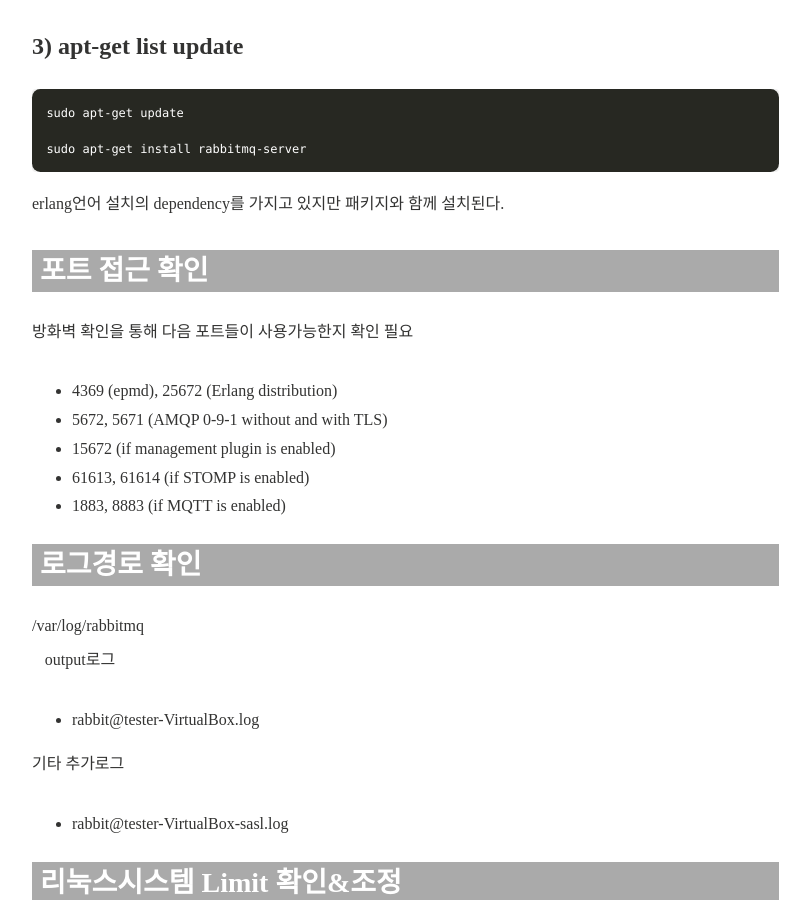
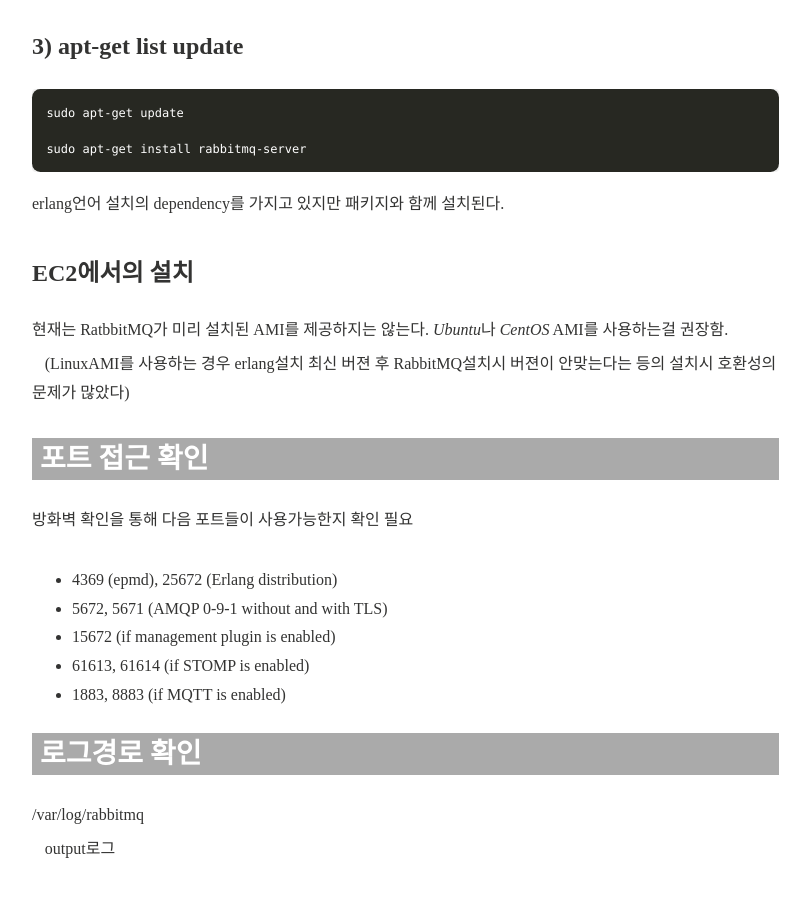
Before and after one commit to gjchoi/gjchoi.github.io, a Jekyll site: the page built from _posts/2016-03-03-rabbit-mq-설치및환경설정.md, in a window 1280 px wide and 900 px high, scrolled down 688 px. Shown: the whole window, without its empty margins (256-1066 px from the left). Built offline with Jekyll 4.4.1, drawn with Linux system fonts in a browser that asks for light colours; nearby versions of some CDN libraries; comment, search, counter and statistics services are not loaded.

Commit message:
Update 2016-03-03-rabbit-mq-설치및환경설정.md

```diff
--- a/_posts/2016-03-03-rabbit-mq-설치및환경설정.md
+++ b/_posts/2016-03-03-rabbit-mq-설치및환경설정.md
@@ -42,6 +42,13 @@ sudo apt-get install rabbitmq-server
 
 
 erlang언어 설치의 dependency를 가지고 있지만 패키지와 함께 설치된다.
+
+
+#### EC2에서의 설치
+
+현재는 RatbbitMQ가 미리 설치된 AMI를 제공하지는 않는다. *Ubuntu*나 *CentOS* AMI를 사용하는걸 권장함.
+
+(LinuxAMI를 사용하는 경우 erlang설치 최신 버젼 후 RabbitMQ설치시 버젼이 안맞는다는 등의 설치시 호환성의 문제가 많았다)
 
 
 
```
